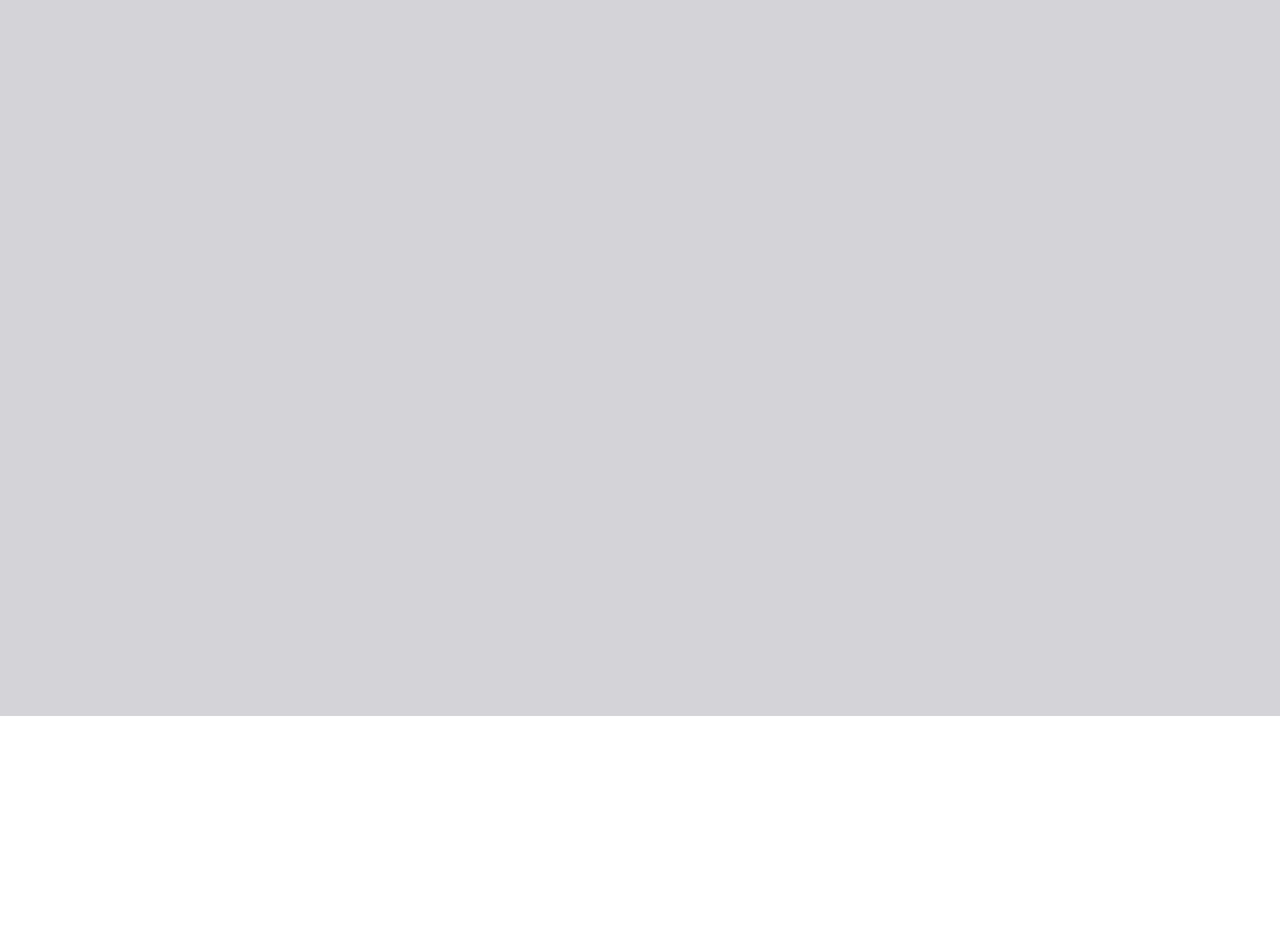
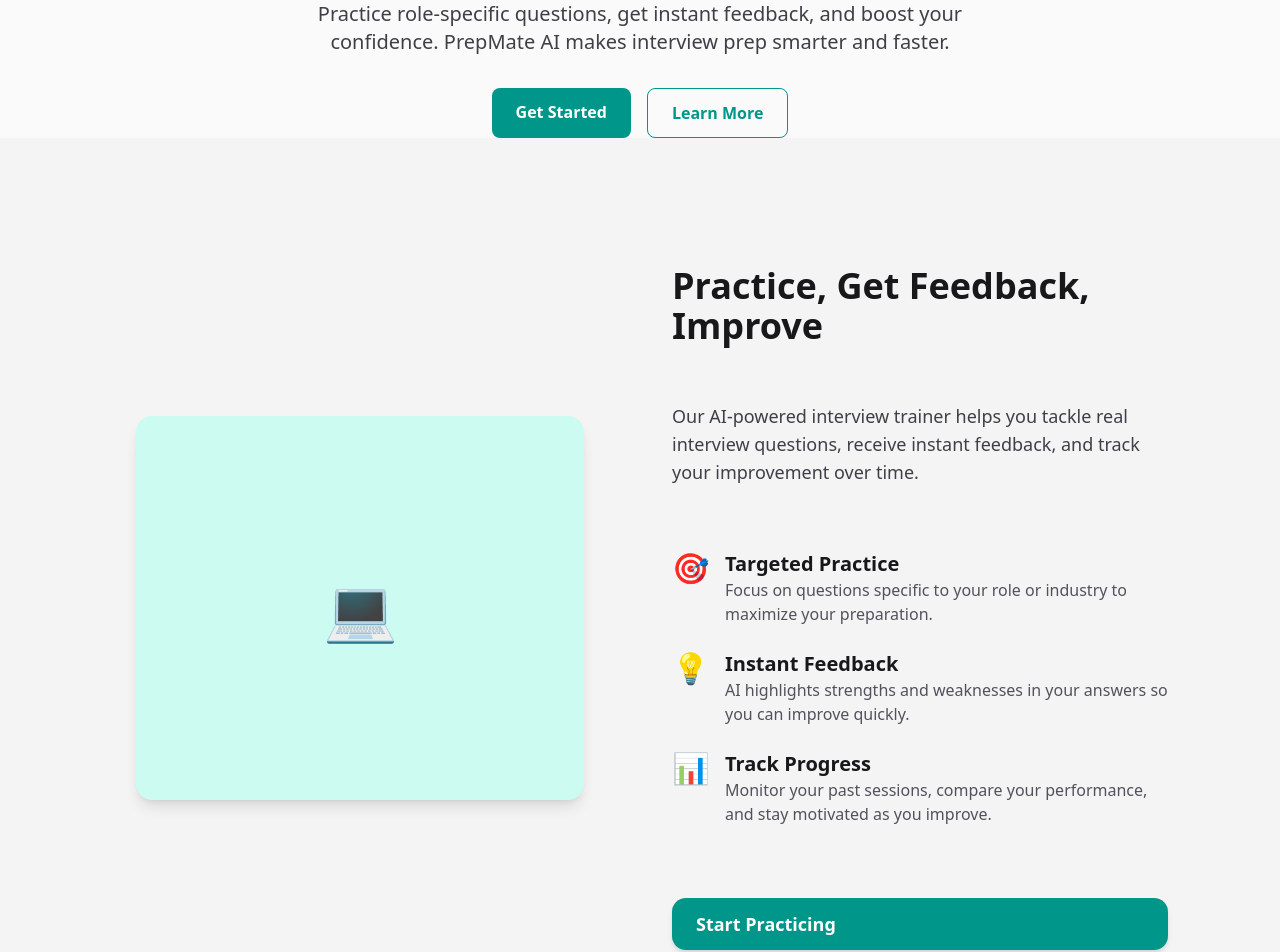
Before and after one commit to memento-j/interview-trainer, a React (Vite) app in the folder frontend/: page / in a window 1280 px wide. Shown: the part 400-1352 px from the top of the page. Before the commit the page ends 1116 px from the top, so only its background shows below. Built offline with nearby package versions, Linux system fonts and the light colour scheme; no server answers.

Commit message:
added hero section and added teal accent color

```diff
--- a/frontend/src/components/Hero.tsx
+++ b/frontend/src/components/Hero.tsx
@@ -1,7 +1,85 @@
 export default function Hero() {
     return(
-        <div className="min-h-screen bg-zinc-300 dark:bg-zinc-800">
-            <p className="text-white">Hero section :P</p>
-        </div>
+        <section className="h-[110vh] bg-zinc-50 dark:bg-zinc-900 flex flex-col ">
+            {/* Overview */}
+            <div className="flex flex-col justify-center items-center text-center flex-1 px-6 sm:px-12 lg:px-24">
+                <h1 className="text-4xl sm:text-5xl md:text-6xl font-bold text-zinc-900 dark:text-white mb-6">
+                    Master Your Interviews with AI
+                </h1>
+                <p className="text-lg sm:text-xl text-zinc-700 dark:text-zinc-300 mb-8 max-w-2xl">
+                    Practice role-specific questions, get instant feedback, and boost your confidence. PrepMate AI makes interview prep smarter and faster.
+                </p>
+                <div className="flex gap-4 flex-wrap justify-center">
+                    <a href="#get-started" className="px-6 py-3 rounded-md bg-teal-600 text-white font-semibold hover:bg-teal-700 transition">
+                    Get Started
+                    </a>
+                    <a href="#features" className="px-6 py-3 rounded-md border border-teal-600 text-teal-600 font-semibold hover:bg-teal-50 dark:hover:bg-zinc-800 transition">
+                    Learn More
+                    </a>
+                </div>
+            </div>
+
+
+            {/* How it works */}
+            <div className="py-32 bg-zinc-100 dark:bg-zinc-800">
+                <div className="max-w-6xl mx-auto px-6 sm:px-12 flex flex-col lg:flex-row items-center gap-16">
+                    {/* Left: Illustration / Mockup */}
+                    <div className="flex-1 flex justify-center">
+                        <div className="w-full max-w-md h-96 bg-teal-100 dark:bg-teal-900 rounded-2xl shadow-lg flex items-center justify-center text-teal-600 text-6xl font-bold">
+                            💻
+                        </div>
+                    </div>
+
+                    {/* Right: Feature Highlights */}
+                    <div className="flex-1 flex flex-col gap-10">
+                        <h2 className="text-4xl font-bold text-zinc-900 dark:text-white mb-4">
+                            Practice, Get Feedback, Improve
+                        </h2>
+                        <p className="text-lg text-zinc-700 dark:text-zinc-300 mb-6 max-w-lg">
+                            Our AI-powered interview trainer helps you tackle real interview questions, receive instant feedback, and track your improvement over time.
+                        </p>
+
+                        <div className="grid gap-6">
+                            <div className="flex gap-4 items-start">
+                                <div className="text-teal-600 text-3xl">🎯</div>
+                                <div>
+                                    <h3 className="text-xl font-semibold text-zinc-900 dark:text-white">Targeted Practice</h3>
+                                    <p className="text-zinc-600 dark:text-zinc-300">
+                                    Focus on questions specific to your role or industry to maximize your preparation.
+                                    </p>
+                                </div>
+                            </div>
+
+                            <div className="flex gap-4 items-start">
+                                <div className="text-teal-600 text-3xl">💡</div>
+                                <div>
+                                    <h3 className="text-xl font-semibold text-zinc-900 dark:text-white">Instant Feedback</h3>
+                                    <p className="text-zinc-600 dark:text-zinc-300">
+                                    AI highlights strengths and weaknesses in your answers so you can improve quickly.
+                                    </p>
+                                </div>
+                            </div>
+
+                            <div className="flex gap-4 items-start">
+                            <div className="text-teal-600 text-3xl">📊</div>
+                                <div>
+                                    <h3 className="text-xl font-semibold text-zinc-900 dark:text-white">Track Progress</h3>
+                                    <p className="text-zinc-600 dark:text-zinc-300">
+                                    Monitor your past sessions, compare your performance, and stay motivated as you improve.
+                                    </p>
+                                </div>
+                            </div>
+                        </div>
+
+                        <a
+                        href="#get-started"
+                        className="mt-8 inline-block px-6 py-3 bg-teal-600 text-white font-semibold text-lg rounded-xl hover:bg-teal-700 transition-colors duration-300 shadow-md hover:shadow-lg"
+                        >
+                            Start Practicing
+                        </a>
+                    </div>
+                </div>
+            </div>
+        </section>
     );
 }
--- a/frontend/src/components/NavBar.tsx
+++ b/frontend/src/components/NavBar.tsx
@@ -118,7 +118,7 @@ export default function NavBar() {
                     ) : (
                       <div>
                         <NavigationMenuTrigger className="!bg-transparent !focus:bg-transparent !hover:bg-transparent">
-                          <div className="flex items-center justify-center w-10 h-10 mt-0.5 rounded-full bg-zinc-700 text-white font-semibold text-xl">
+                          <div className="flex items-center justify-center w-10 h-10 mt-0.5 rounded-full bg-teal-700 text-white font-semibold text-xl">
                               {profile?.username?.charAt(0)}
                           </div>
                         </NavigationMenuTrigger>
--- a/frontend/src/components/SessionAccordionItem.tsx
+++ b/frontend/src/components/SessionAccordionItem.tsx
@@ -3,8 +3,6 @@ import {
     AccordionItem,
     AccordionTrigger,
 } from "@/components/ui/accordion"
-
-
 
 interface SessionAccordionItemProps {
     name: string;
--- a/frontend/src/pages/AccountPage.tsx
+++ b/frontend/src/pages/AccountPage.tsx
@@ -81,7 +81,7 @@ export default function AccountPage() {
                 {/* Welcome section */}
                 <div className="flex w-full max-w-sm sm:max-w-xl md:max-w-2xl lg:max-w-5xl xl:max-w-6xl mt-15 mb-3 items-center justify-between">
                     <div className="flex items-center gap-3 ml-3">
-                        <div className="flex items-center justify-center w-18 h-18 rounded-full bg-zinc-700 text-white font-semibold text-2xl">
+                        <div className="flex items-center justify-center w-18 h-18 rounded-full bg-teal-700 text-white font-semibold text-2xl">
                             {profile?.username?.charAt(0)}
                         </div>
                         <div className="flex flex-col ml-2">
```
